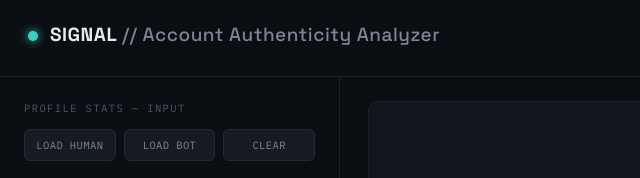
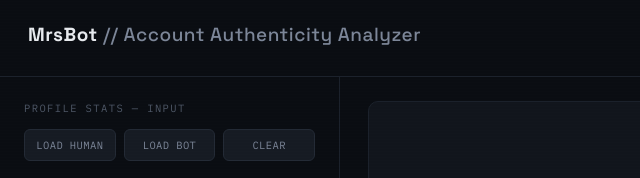
Before and after one commit to kasviii/MrsBot-detective, a plain HTML site: page index.html in a window 1280 px wide. Shown: the top 178 px of the page, 0-640 px from the left. Drawn offline with Linux system fonts and the light colour scheme.

Commit message:
Change header title from 'SIGNAL' to 'MrsBot'

```diff
--- a/index.html
+++ b/index.html
@@ -142,8 +142,7 @@
 
 <header>
   <div class="brand">
-    <span class="mark" id="statusDot"></span>
-    <h1>SIGNAL <span>// Account Authenticity Analyzer</span></h1>
+    <h1>MrsBot <span>// Account Authenticity Analyzer</span></h1>
   </div>
   <div class="header-meta">
     <div class="eyebrow">Model: Random Forest · 25 trees</div>
```
